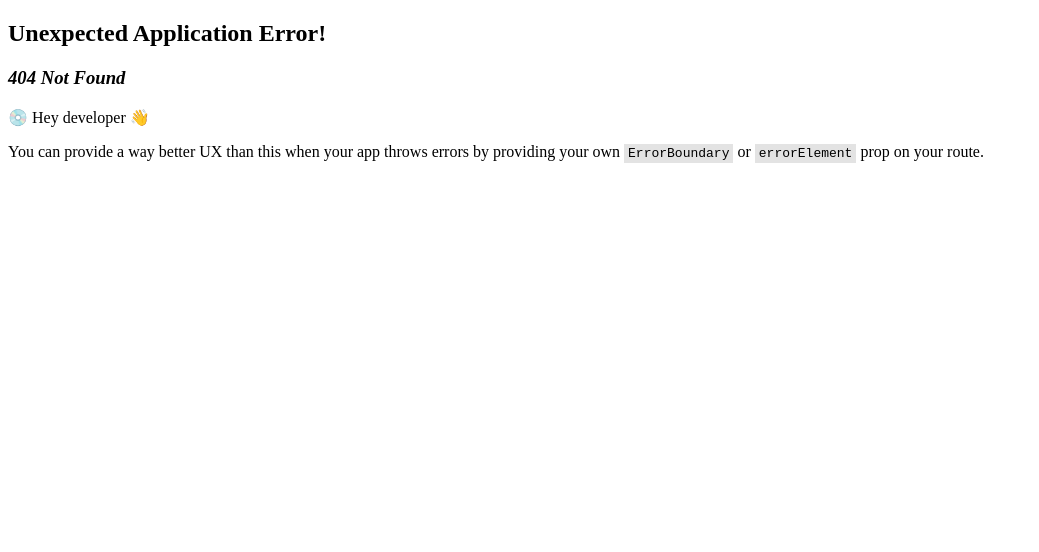
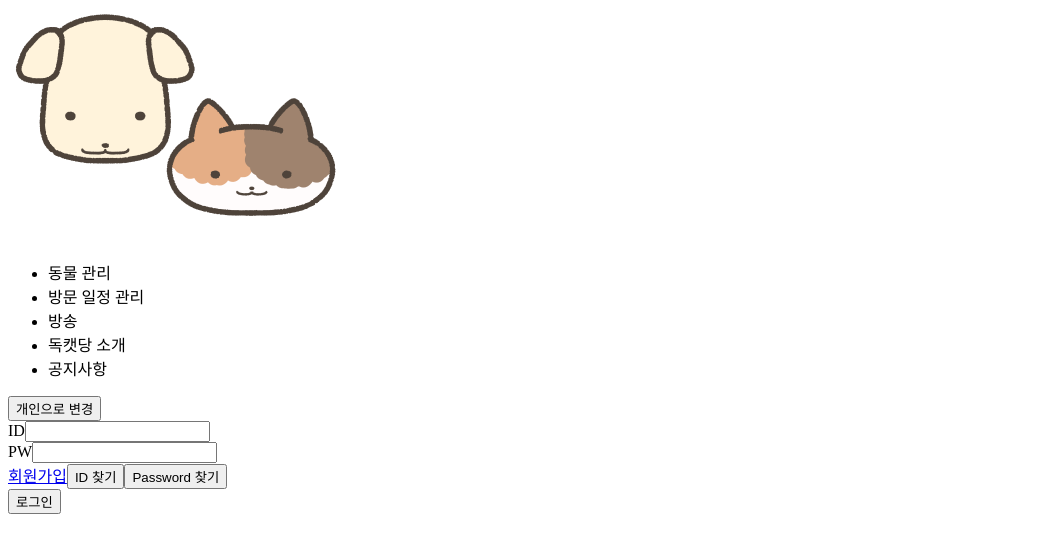
Before and after one commit to yuj1818/PJT_Dogcatdang, a React (Vite) app in the folder Front/: page /signin in a window 1280 px wide. Before the commit this address had no page. Shown: the top 552 px of the page, without its empty margins (0-1039 px from the left). Built offline with nearby package versions, Linux system fonts and the light colour scheme.

Commit message:
feat: add signin component

```diff
--- a/Front/src/App.tsx
+++ b/Front/src/App.tsx
@@ -10,6 +10,7 @@ import ArticleListPage from "./pages/articles/ArticleListPage";
 import ArticleDetail from "./pages/articles/ArticleDetail";
 import NavBar from "./components/common/NavBar.tsx";
 import SignUp from "./components/users/auth/SignUp.tsx";
+import SignIn from "./components/users/auth/SignIn.tsx";
 
 const router = createBrowserRouter([
   // {
@@ -54,6 +55,10 @@ const router = createBrowserRouter([
         path: "signup",
         element: <SignUp />,
       },
+      {
+        path: "signin",
+        element: <SignIn />,
+      },
     ],
   },
 ]);
--- /dev/null
+++ b/Front/src/components/users/auth/SignIn.tsx
@@ -0,0 +1,26 @@
+import { NavLink } from "react-router-dom";
+
+function SignIn() {
+  return (
+    <>
+      <form>
+        <div>
+          <label htmlFor="username">ID</label>
+          <input type="text" name="username" id="username" />
+        </div>
+        <div>
+          <label htmlFor="password">PW</label>
+          <input type="password" name="password" id="password" />
+        </div>
+        <div>
+          <NavLink to="/signup">회원가입</NavLink>
+          <button>ID 찾기</button>
+          <button>Password 찾기</button>
+        </div>
+        <button>로그인</button>
+      </form>
+    </>
+  );
+}
+
+export default SignIn;
```
